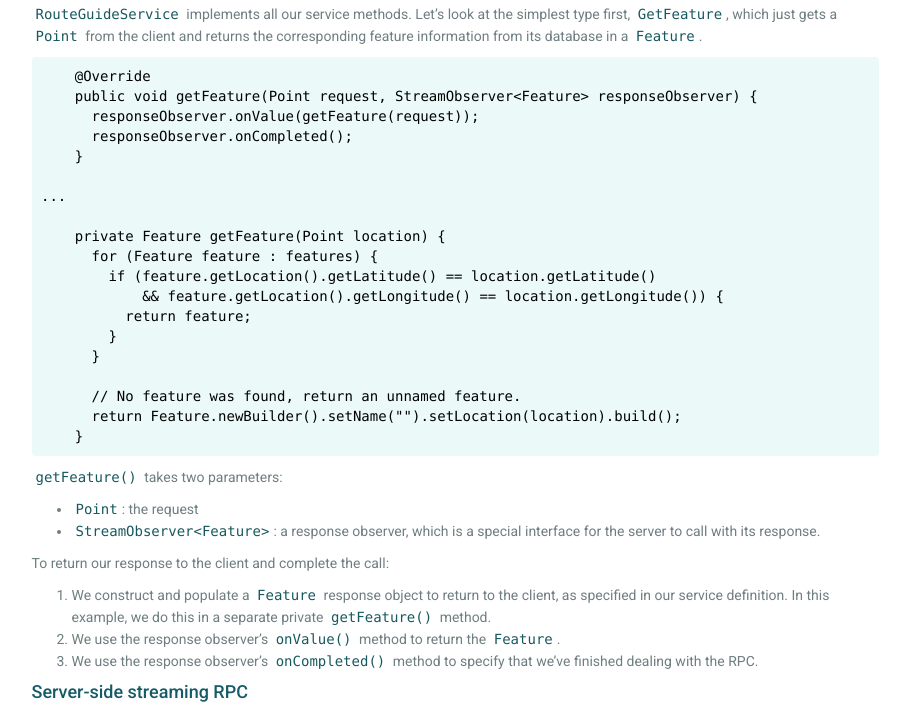
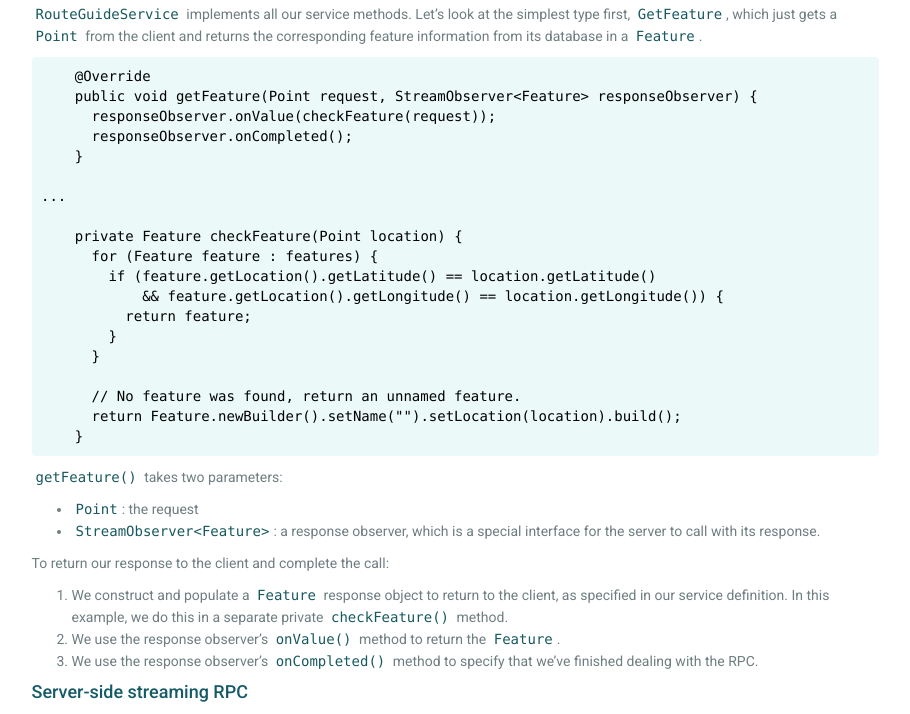
Before and after one commit to grpc/grpc.github.io, a Jekyll site: the page built from docs/tutorials/basic/java.md, in a window 1280 px wide and 1400 px high, scrolled down 3732 px. Shown: the part 152-866 px from the top of the window, without its empty margins (331-1241 px from the left). Built offline with Jekyll 4.4.1, drawn with Linux system fonts in a browser that asks for light colours; nearby versions of some CDN libraries; library files that are not in the unit come from our copies; Markdown is read by kramdown in place of the engine named in the settings; some of the changed text lies outside the part shown.

Commit message:
Small updates to example code/link fixes

````diff
--- a/docs/tutorials/basic/java.md
+++ b/docs/tutorials/basic/java.md
@@ -143,7 +143,7 @@ There are two parts to making our `RouteGuide` service do its job:
 - Implementing the service interface generated from our service definition: doing the actual "work" of our service.
 - Running a gRPC server to listen for requests from clients and return the service responses.
 
-You can find our example `RouteGuide` server in [grpc-java/examples/src/main/java/io/grpc/examples/RouteGuideServer.java](https://github.com/grpc/grpc-java/blob/master/examples/src/main/java/io/grpc/examples/RouteGuideServer.java). Let's take a closer look at how it works.
+You can find our example `RouteGuide` server in [grpc-java/examples/src/main/java/io/grpc/examples/RouteGuideServer.java](https://github.com/grpc/grpc-java/blob/master/examples/src/main/java/io/grpc/examples/routeguide/RouteGuideServer.java). Let's take a closer look at how it works.
 
 ### Implementing RouteGuide
 
@@ -160,13 +160,13 @@ private static class RouteGuideService implements RouteGuideGrpc.RouteGuide {
 ```java
     @Override
     public void getFeature(Point request, StreamObserver<Feature> responseObserver) {
-      responseObserver.onValue(getFeature(request));
+      responseObserver.onValue(checkFeature(request));
       responseObserver.onCompleted();
     }
 
 ...
 
-    private Feature getFeature(Point location) {
+    private Feature checkFeature(Point location) {
       for (Feature feature : features) {
         if (feature.getLocation().getLatitude() == location.getLatitude()
             && feature.getLocation().getLongitude() == location.getLongitude()) {
@@ -185,7 +185,7 @@ private static class RouteGuideService implements RouteGuideGrpc.RouteGuide {
 
 To return our response to the client and complete the call:
 
-1. We construct and populate a `Feature` response object to return to the client, as specified in our service definition. In this example, we do this in a separate private `getFeature()` method.
+1. We construct and populate a `Feature` response object to return to the client, as specified in our service definition. In this example, we do this in a separate private `checkFeature()` method.
 2. We use the response observer's `onValue()` method to return the `Feature`.
 3. We use the response observer's `onCompleted()` method to specify that we've finished dealing with the RPC.
 
@@ -239,7 +239,7 @@ Now let's look at something a little more complicated: the client-side streaming
         @Override
         public void onValue(Point point) {
           pointCount++;
-          if (RouteGuideUtil.exists(getFeature(point))) {
+          if (RouteGuideUtil.exists(checkFeature(point))) {
             featureCount++;
           }
           // For each point after the first, add the incremental distance from the previous point
@@ -270,6 +270,7 @@ Now let's look at something a little more complicated: the client-side streaming
 As you can see, like the previous method types our method gets a `StreamObserver` response observer parameter, but this time it returns a `StreamObserver` for the client to write its `Point`s.
 
 In the method body we instantiate an anonymous `StreamObserver` to return, in which we:
+
 - Override the `onValue()` method to get features and other information each time the client writes a `Point` to the message stream.
 - Override the `onCompleted()` method (called when the *client* has finished writing messages) to populate and build our `RouteSummary`. We then call our method's own response observer's `onValue()` with our `RouteSummary`, and then call its `onCompleted()` method to finish the call from the server side.
 
@@ -333,11 +334,12 @@ To do this, we:
 <a name="client"></a>
 ## Creating the client
 
-In this section, we'll look at creating a Java client for our `RouteGuide` service. You can see our complete example client code in [grpc-java/examples/src/main/java/io/grpc/examples/RouteGuideClient.java](https://github.com/grpc/grpc-java/blob/master/examples/src/main/java/io/grpc/examples/RouteGuideClient.java).
+In this section, we'll look at creating a Java client for our `RouteGuide` service. You can see our complete example client code in [grpc-java/examples/src/main/java/io/grpc/examples/RouteGuideClient.java](https://github.com/grpc/grpc-java/blob/master/examples/src/main/java/io/grpc/examples/routeguide/RouteGuideClient.java).
 
 ### Creating a stub
 
 To call service methods, we first need to create a *stub*, or rather, two stubs:
+
 - a *blocking/synchronous* stub: this means that the RPC call waits for the server to respond, and will either return a response or raise an exception.
 - a *non-blocking/asynchronous* stub that makes non-blocking calls to the server, where the response is returned asynchronously. You can make certain types of streaming call only using the asynchronous stub.
 
@@ -445,6 +447,7 @@ Now for something a little more complicated: the client-side streaming method `R
 ```
 
 As you can see, to call this method we need to create a `StreamObserver`, which implements a special interface for the server to call with its `RouteSummary` response. In our `StreamObserver` we:
+
 - Override the `onValue()` method to print out the returned information when the server writes a `RouteSummary` to the message stream.
 - Override the `onCompleted()` method (called when the *server* has completed the call on its side) to set a `SettableFuture` that we can check to see if the server has finished writing.
 
````
Also changed, not shown: other parts of docs/tutorials/basic/java.md (+1 -1 lines).
